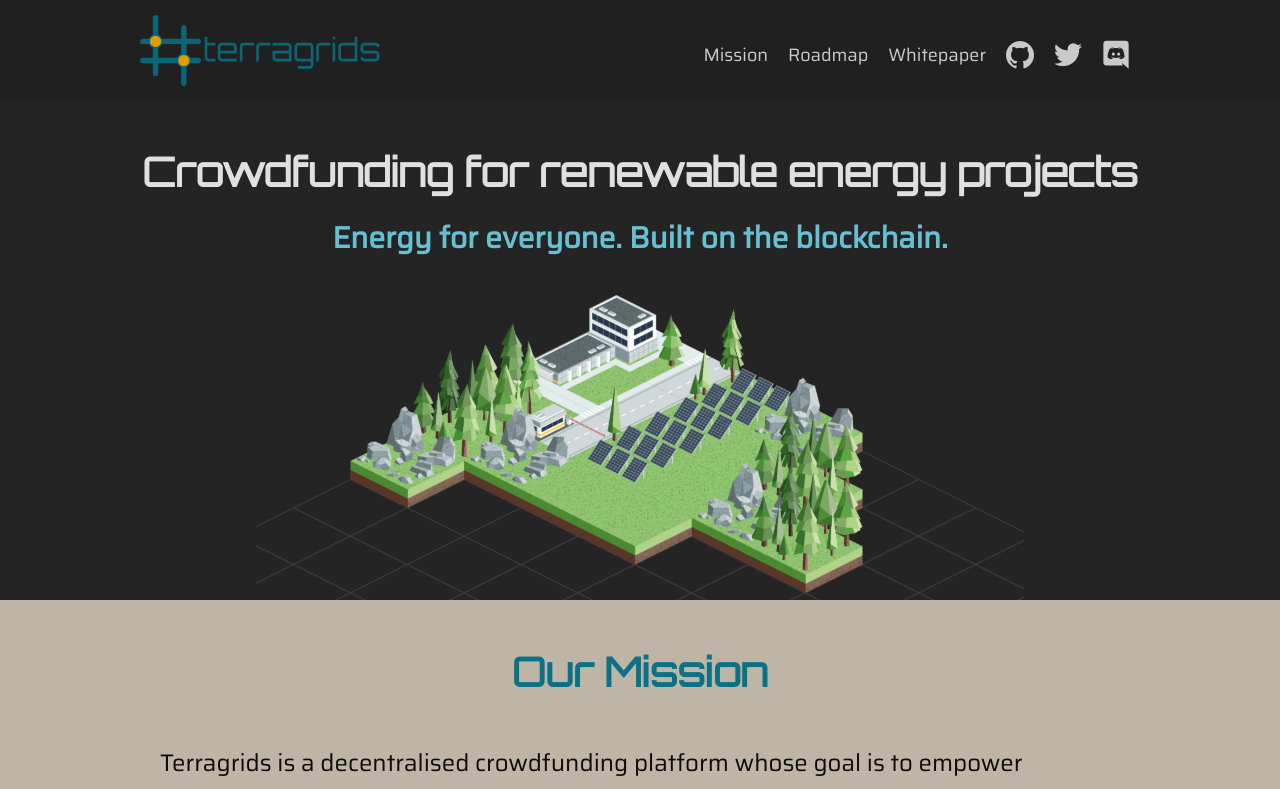
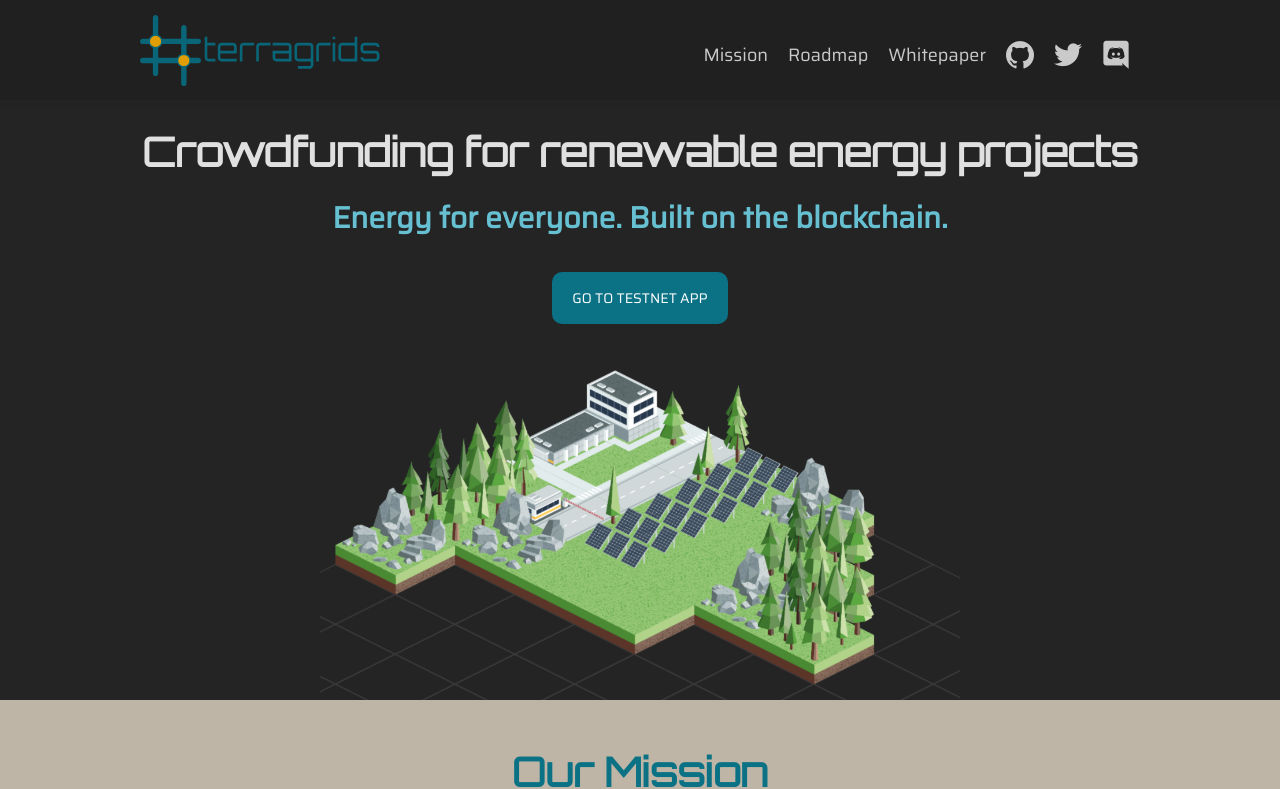
Before and after one commit to terragrids/website, a Next.js app: page / in a window 1280 px wide. Shown: the top 789 px of the page. Built offline with nearby package versions, Linux system fonts and the light colour scheme.

Commit message:
Add link to testnet app

```diff
--- /dev/null
+++ b/pages/components/button.js
@@ -0,0 +1,9 @@
+import styles from './button.module.scss'
+
+export default function Button({ text, targetUrl }) {
+    return (
+        <a href={targetUrl} target={'_blank'} className={styles.main} rel={'noreferrer'}>
+            {text}
+        </a>
+    )
+}
--- /dev/null
+++ b/pages/components/button.module.scss
@@ -0,0 +1,24 @@
+@import 'styles/colors.scss';
+@import 'styles/dimens.scss';
+
+.main {
+    display: flex;
+    flex-direction: column;
+    align-content: center;
+    justify-content: center;
+    padding: 15px 20px;
+    border-radius: $border-radius;
+    border: none;
+    cursor: pointer;
+    font-size: 14px;
+    text-transform: uppercase;
+    color: $color-white;
+    transition: opacity 0.2s;
+    background-color: $color-brand;
+
+    @media (hover: hover) {
+        &:hover {
+            text-decoration: none;
+        }
+    }
+}
--- a/pages/components/roadmap-block.module.scss
+++ b/pages/components/roadmap-block.module.scss
@@ -1,5 +1,6 @@
 @import 'styles/colors.scss';
 @import 'styles/screens.scss';
+@import 'styles/dimens.scss';
 
 .container {
     flex: 1 0 0;
@@ -7,7 +8,7 @@
     margin: 0 10px 15px;
     background-color: $color-nomad;
     border: 3px solid transparent;
-    border-radius: 10px;
+    border-radius: $border-radius;
 
     @media (hover: hover) {
         &:hover {
--- a/pages/components/splash.js
+++ b/pages/components/splash.js
@@ -1,5 +1,6 @@
 import Image from 'next/image'
 import { strings } from '../../strings/en'
+import Button from './button.js'
 import ParagraphMaker from './paragraph-maker'
 import styles from './splash.module.scss'
 
@@ -7,8 +8,13 @@ export default function Splash() {
     return (
         <header className={styles.container}>
             <div className={styles.text}>
-                <h1><ParagraphMaker text={strings.splashTitle} /></h1>
+                <h1>
+                    <ParagraphMaker text={strings.splashTitle} />
+                </h1>
                 <h2>{strings.splashDescription}</h2>
+            </div>
+            <div className={styles.callToPlay}>
+                <Button text={'Go to Testnet App'} targetUrl={'https://testnet.terragrids.org'} />
             </div>
             <div className={styles.splashImage}>
                 <Image
@@ -18,7 +24,8 @@ export default function Splash() {
                     layout={'fill'}
                     objectFit={'cover'}
                     objectPosition={'center 20%'}
-                    alt={'splash image'} />
+                    alt={'splash image'}
+                />
             </div>
         </header>
     )
--- a/pages/components/splash.module.scss
+++ b/pages/components/splash.module.scss
@@ -6,26 +6,35 @@
     display: flex;
     flex-direction: column;
     align-items: center;
+    justify-content: space-between;
+    background-color: $color-mine-shaft;
+    height: 600px;
+}
 
-    background-color: $color-mine-shaft;
-    height: 500px;
+.callToPlay {
+    display: flex;
+    padding: 20px 0;
 }
 
 .splashImage {
     position: relative;
-    width: 60%;
+    width: 50%;
     max-width: 1000px;
-    height: 100%;
+    flex: auto 1 0;
 
-    @media (max-width: $screen-small) {
+    @media (max-width: $screen-medium) {
         width: 100%;
     }
 }
 
 .text {
     width: 100%;
-    padding: 40px 20px 0;
+    padding: 20px 20px 0;
     text-align: center;
+
+    @media (max-width: $screen-xsmall) {
+        padding: 30px 20px 0;
+    }
 
     h1 {
         font-family: 'Orbitron', sans-serif;
--- a/styles/colors.scss
+++ b/styles/colors.scss
@@ -1,4 +1,5 @@
 $color-black: #000;
+$color-white: #fff;
 $color-heavy-metal: #0b0c0b;
 $color-alto: #e0e0e0;
 $color-mine-shaft: #242424;
--- a/styles/dimens.scss
+++ b/styles/dimens.scss
@@ -1,3 +1,4 @@
 $main-content-width: 1000px;
 $z-index-top-menu: 10;
 $z-index-navbar: $z-index-top-menu + 1;
+$border-radius: 10px;
```
Also changed, not shown: .prettierrc.json (added), pages/components/mission.js (line endings or trailing spaces).
